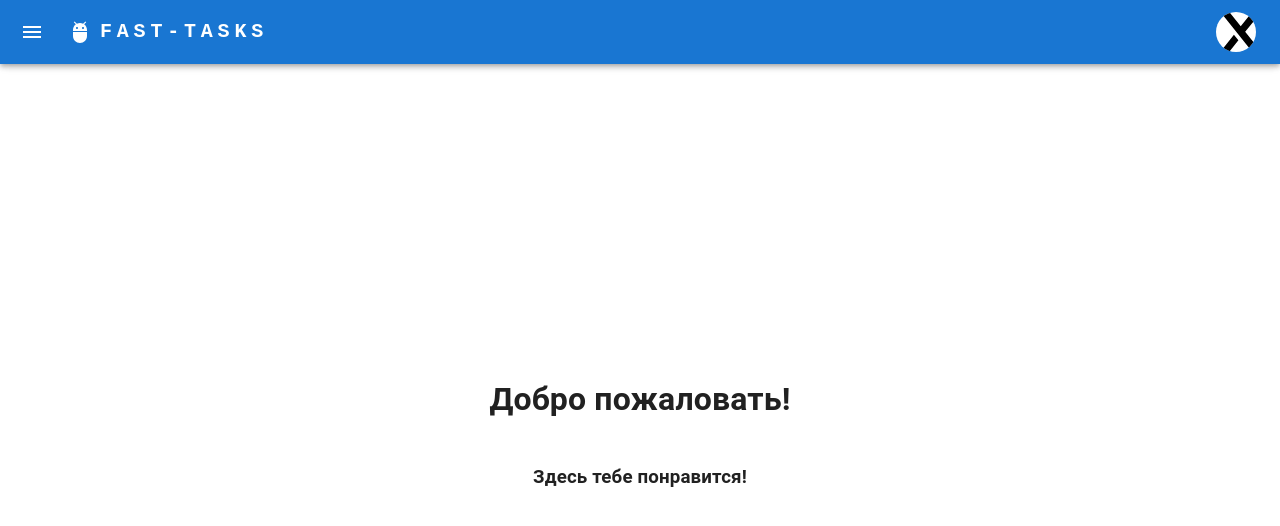
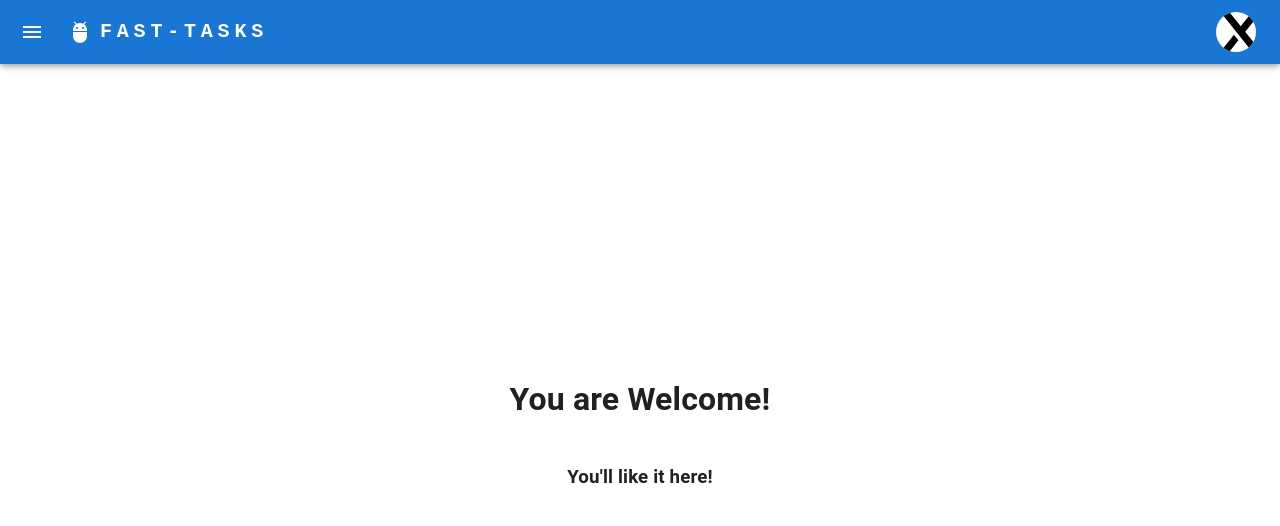
Before and after one commit to McGregor88/nest-next-app, a Next.js app in the folder client/: page / in a window 1280 px wide. Shown: the top 526 px of the page. Built offline with nearby package versions, Linux system fonts and the light colour scheme.

Commit message:
added styles

```diff
--- /dev/null
+++ b/client/components/shared/layouts/MainLayout/MainLayout.module.scss
@@ -0,0 +1,3 @@
+.main-container {
+    margin: 64px auto 0;
+}
--- a/client/components/shared/layouts/MainLayout/MainLayout.tsx
+++ b/client/components/shared/layouts/MainLayout/MainLayout.tsx
@@ -1,6 +1,7 @@
 import { FC } from "react";
 import Head from "next/head";
 
+import styles from "./MainLayout.module.scss";
 import { Container } from "@mui/material";
 import MainNavigation from "../../navigation/MainNavigation/MainNavigation";
 
@@ -27,7 +28,7 @@ const MainLayout: FC<MainLayoutProps> = ({
                 <meta name="viewport" content="width=device-width, initial-scale=1"/>
             </Head>
             <MainNavigation/>
-            <Container style={{ margin: '64px auto 0' }}>
+            <Container className={styles["main-container"]}>
                 {children}
             </Container>
         </>
--- a/client/components/shared/navigation/MainNavigation/components/MainAppBar.tsx
+++ b/client/components/shared/navigation/MainNavigation/components/MainAppBar.tsx
@@ -77,9 +77,7 @@ function MainAppBar({ handleDrawerOpen, open }: MainAppBarProps) {
             onClick={handleDrawerOpen}
             edge="start"
             sx={[
-              {
-                mr: 2,
-              },
+              { mr: 2 },
               open && { display: 'none' },
             ]}
           >
--- a/client/pages/index.tsx
+++ b/client/pages/index.tsx
@@ -1,26 +1,15 @@
+import styles from './main.module.scss';
 import MainLayout from "@/components/shared/layouts/MainLayout/MainLayout";
 
 function Index() {
   return (
     <>
     <MainLayout>
-      <div className="center">
-        <h1>Добро пожаловать!</h1>
-        <h3>Здесь тебе понравится!</h3>
+      <div className={styles.center}>
+        <h1>You are Welcome!</h1>
+        <h3>You'll like it here!</h3>
       </div>
     </MainLayout>
-
-    <style jsx>
-    {`
-      .center {
-        display: flex;
-        height: calc(100vh - 64px);
-        flex-direction: column;
-        align-items: center;
-        justify-content: center;
-      }
-    `}
-    </style>
     </>
   );
 }
--- /dev/null
+++ b/client/pages/main.module.scss
@@ -0,0 +1,7 @@
+.center {
+  display: flex;
+  height: calc(100vh - 64px);
+  flex-direction: column;
+  align-items: center;
+  justify-content: center;
+}
```
Also changed, not shown: client/components/features/tasks/TasksHeaderSection/TasksHeaderSection.tsx (+23 -0 lines), client/components/shared/tasks/TaskCard/TaskCard.tsx (+3 -5 lines), client/pages/tasks/index.tsx (+3 -17 lines).
